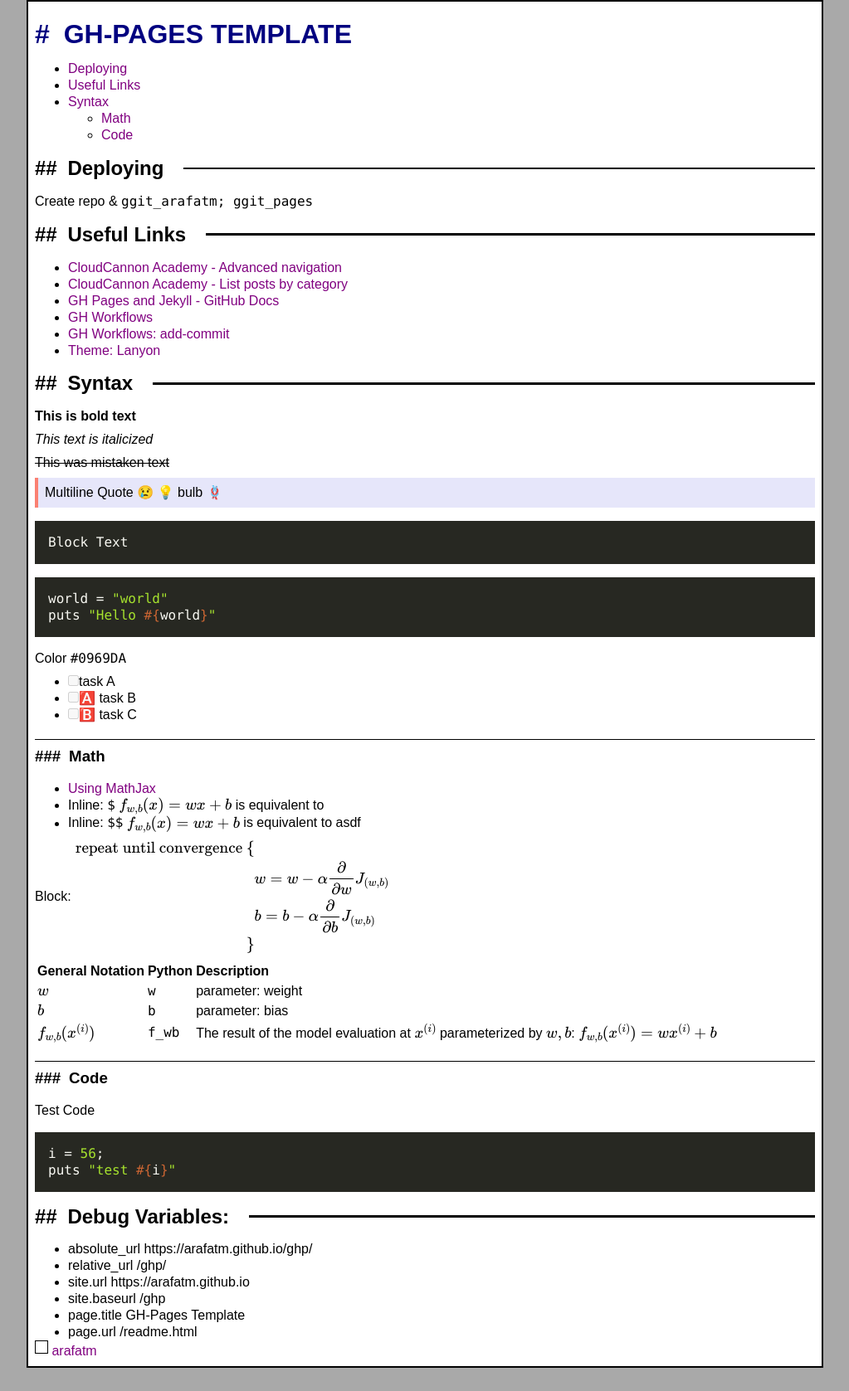
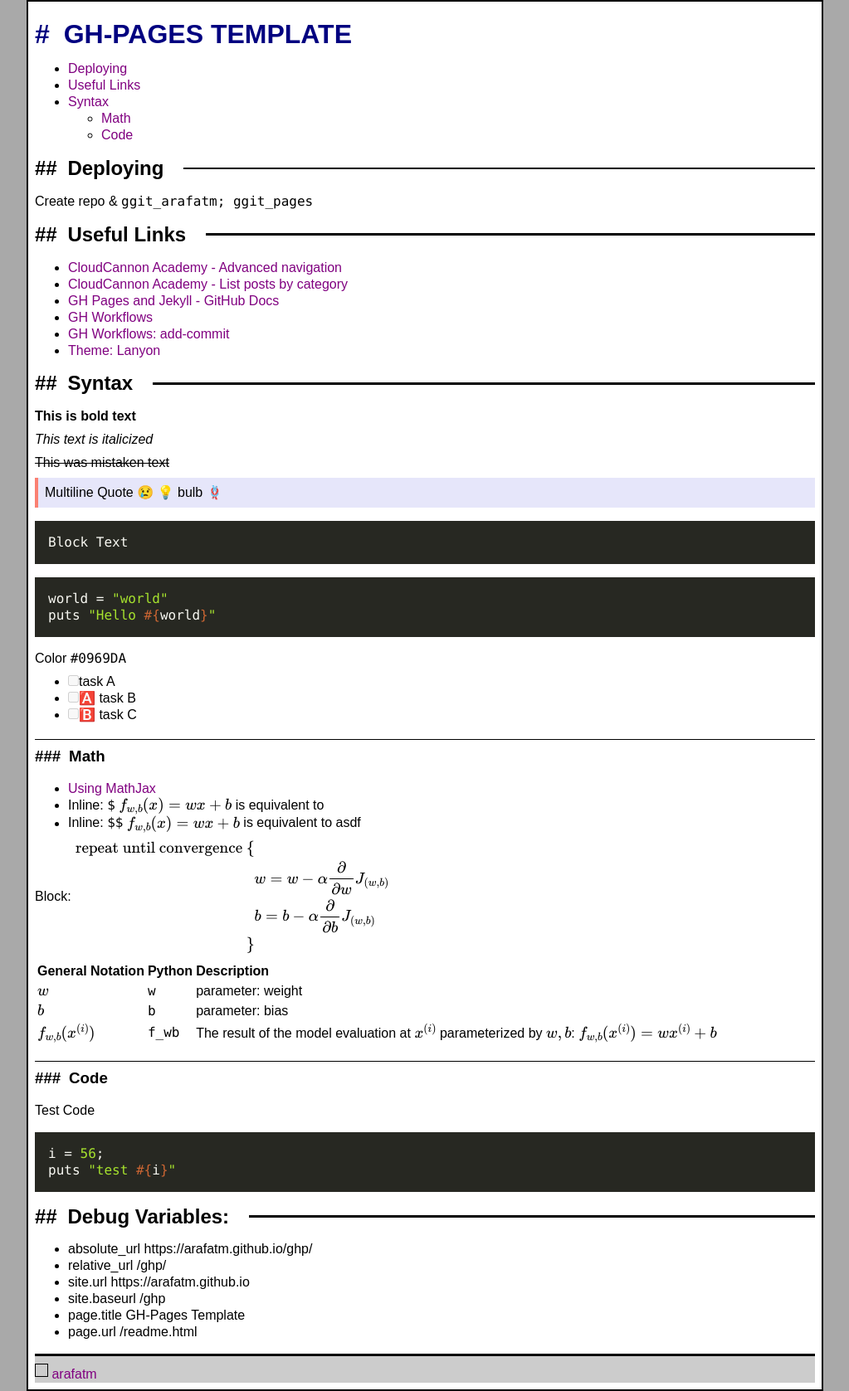
Before and after one commit to arafatm/ghp, a Jekyll site: the page built from readme.md, in a window 1280 px wide. Shown: the whole page at 83% size, without its empty margins (128-1151 px from the left). Built offline with Jekyll 4.4.1, drawn with Linux system fonts in a browser that asks for light colours; nearby versions of some CDN libraries; emoji names are drawn with the system emoji font; formulas are drawn with MathJax 3; the repository's description, which GitHub fills in, is left out; before the commit the page ends 1649 px from its top, so only the background shows below that.

Commit message:
style.css

```diff
--- a/assets/css/style.css
+++ b/assets/css/style.css
@@ -2,7 +2,9 @@
 @import './rouge.monokai.css';
 
 html { background-color: darkgrey; }
+header {}
 body { font: 16px/20px sans-serif; max-width: 60em; background-color: white; margin: 0em auto; padding: 0.5em; border: 2px solid black; }
+footer { margin-top: 1em; padding-top: 1ex; border-top: 3px solid black; background-color: #CCC; }
 
 h1, h1 a { text-transform: uppercase; color: navy; }
 h2 { text-transform: capitalize; display: flex; align-items: center; }
```
